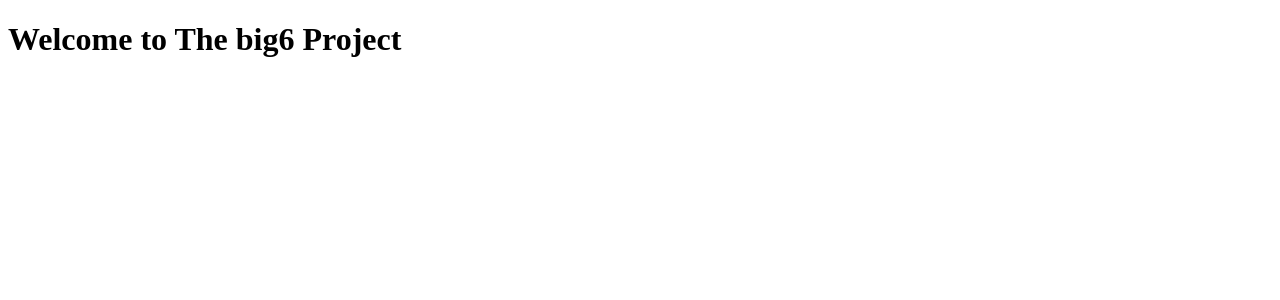
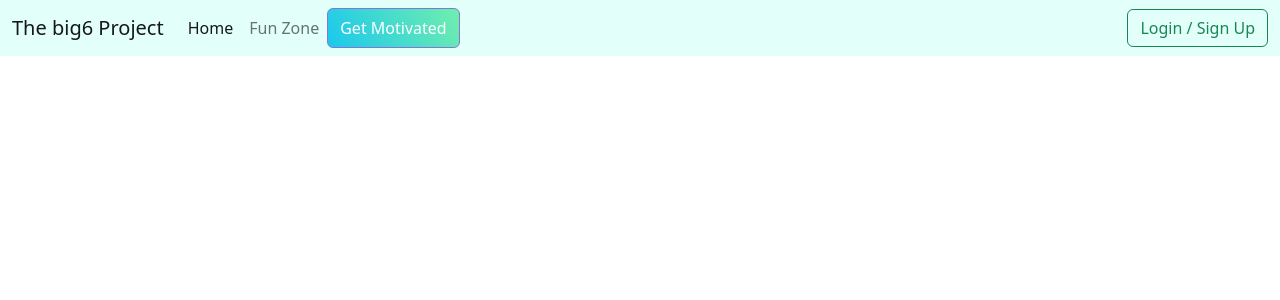
Before and after one commit to KanhaKanhaiya/big6, a Django app: page / in a window 1280 px wide. Shown: the top 300 px of the page. Run offline with Django 4.2, Linux system fonts and the light colour scheme.

Commit message:
Added Navbar

```diff
--- a/big6/website/static/index.css
+++ b/big6/website/static/index.css
@@ -0,0 +1,38 @@
+.btn-gradient {
+    position: relative;
+    color: #fff;
+    background-image: linear-gradient(60deg, #1ac8ed, #71eead);
+    border-color: #8377d1;
+    z-index: 1;
+}
+
+.btn-gradient::before {
+    position: absolute;
+    content: "";
+    top: 0;
+    right: 0;
+    bottom: 0;
+    left: 0;
+    background-image: linear-gradient(60deg, #f4d1ae, #8377d1);
+    z-index: -1;
+    transition: opacity 0.5s linear;
+    opacity: 0;
+}
+
+.btn-gradient:hover::before {
+    opacity: 1;
+}
+
+.btn-gradient:hover {
+    color: #fff;
+    border-color: #8377d1;
+}
+
+.btn-gradient:focus {
+    color: #fff;
+    border-color: #8377d1;
+}
+
+.navbar {
+    background-color: #e3fff9;
+}
--- a/big6/website/templates/index.html
+++ b/big6/website/templates/index.html
@@ -1,11 +1,46 @@
 <!DOCTYPE html>
 <html lang="en">
+
 <head>
     <meta charset="UTF-8">
     <meta name="viewport" content="width=device-width, initial-scale=1.0">
-    <title>The big6 Project</title>
+    <title>{{title}}</title>
+    <link href="https://cdn.jsdelivr.net/npm/bootstrap@5.2.0-beta1/dist/css/bootstrap.min.css" rel="stylesheet"
+        integrity="sha384-0evHe/X+R7YkIZDRvuzKMRqM+OrBnVFBL6DOitfPri4tjfHxaWutUpFmBp4vmVor" crossorigin="anonymous">
+
+    {% load static %}
+    <link rel="stylesheet" type="text/css" href="{% static 'index.css' %}">
 </head>
+
 <body>
-    <h1>Welcome to The big6 Project</h1>
+
+    <nav class="navbar navbar-expand-lg">
+        <div class="container-fluid">
+            <a class="navbar-brand" href="/">The big6 Project</a>
+            <button class="navbar-toggler" type="button" data-bs-toggle="collapse"
+                data-bs-target="#navbarSupportedContent" aria-controls="navbarSupportedContent" aria-expanded="false"
+                aria-label="Toggle navigation">
+                <span class="navbar-toggler-icon"></span>
+            </button>
+            <div class="collapse navbar-collapse" id="navbarSupportedContent">
+                <ul class="navbar-nav me-auto mb-2 mb-lg-0">
+                    <li class="nav-item">
+                        <a class="nav-link active" aria-current="page" href="/">Home</a>
+                    </li>
+                    <li class="nav-item">
+                        <a class="nav-link" href="/funzone">Fun Zone</a>
+                    </li>
+                    <button class="btn btn-gradient">Get Motivated</button>
+                </ul>
+                <form class="d-flex" role="login">
+                    <button class="btn btn-outline-success" type="submit">Login / Sign Up</button>
+                </form>
+            </div>
+        </div>
+    </nav>
+    <script src="https://cdn.jsdelivr.net/npm/bootstrap@5.2.0-beta1/dist/js/bootstrap.bundle.min.js"
+        integrity="sha384-pprn3073KE6tl6bjs2QrFaJGz5/SUsLqktiwsUTF55Jfv3qYSDhgCecCxMW52nD2"
+        crossorigin="anonymous"></script>
 </body>
+
 </html>
--- a/big6/website/views.py
+++ b/big6/website/views.py
@@ -5,4 +5,5 @@ from django.shortcuts import render
 # Create your views here.
 
 def homePage(request):
-    return render(request, "index.html")
+    data = {"title":"The big6 Project", "body":"Welcome to The big6 Project"}
+    return render(request, "index.html", data)
```
Also changed, not shown: 1 other file.
